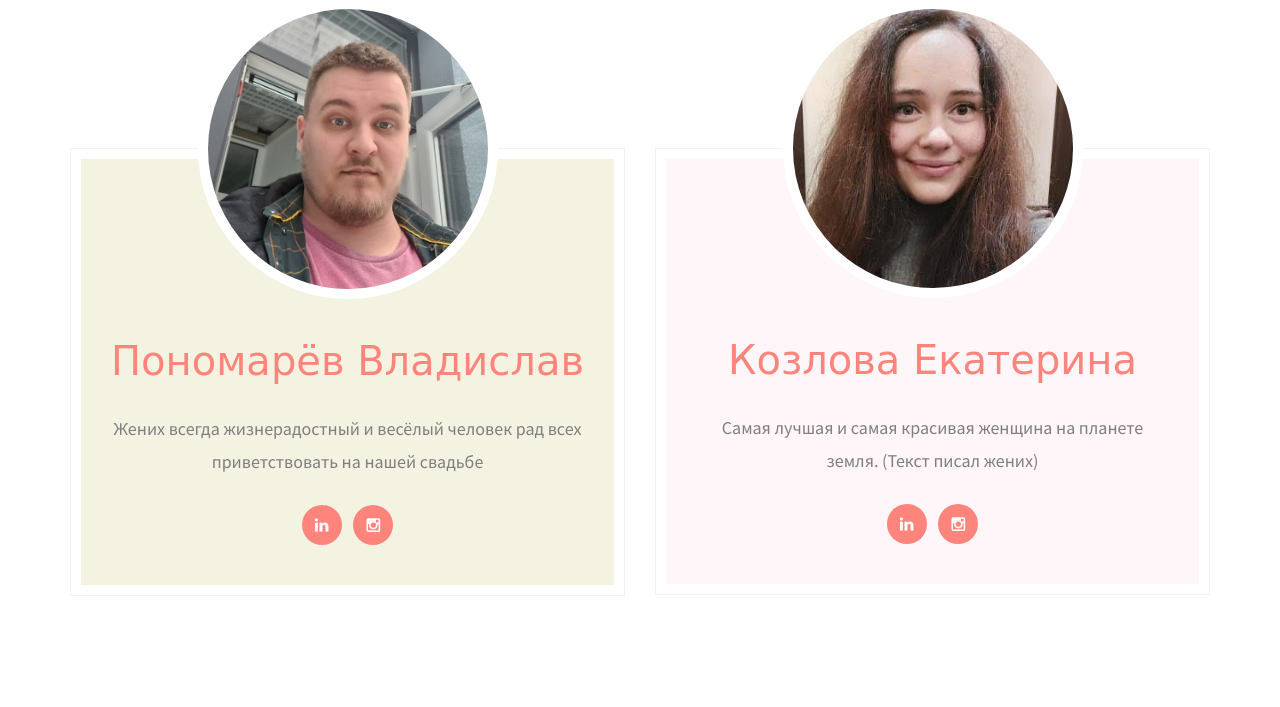
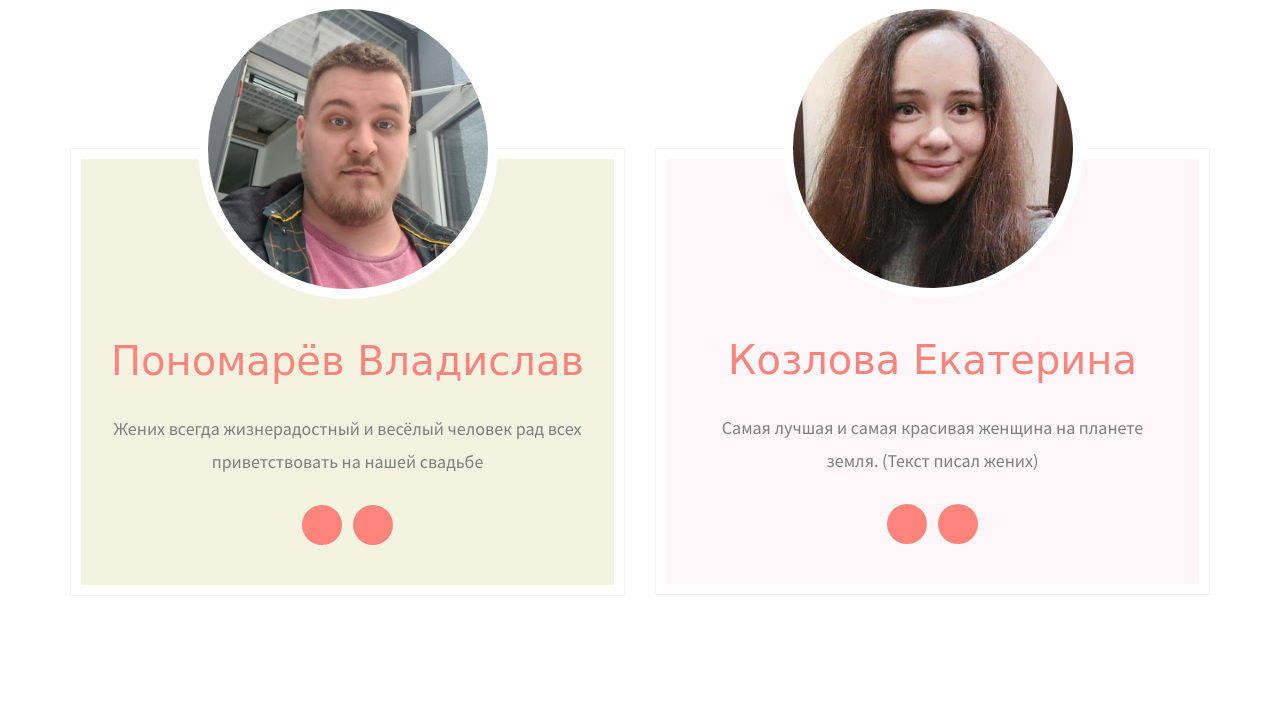
Before and after one commit to PonomaryovVladyslav/wedding, a Django app: page / in a window 1280 px wide. Shown: the part 3673-4380 px from the top of the page. Run offline with Django 3.2, Linux system fonts and the light colour scheme; some libraries are stand-ins or nearby versions; some web fonts are replaced.

Commit message:
update fonts

```diff
--- a/static/css/icomoon.css
+++ b/static/css/icomoon.css
@@ -1,14 +1,3 @@
-@font-face {
-	font-family: 'icomoon';
-	src:url('../fonts/icomoon/icomoon.eot?qtatmt');
-	src:url('../fonts/icomoon/icomoon.eot?qtatmt#iefix') format('embedded-opentype'),
-		url('../fonts/icomoon/icomoon.ttf?qtatmt') format('truetype'),
-		url('../fonts/icomoon/icomoon.woff?qtatmt') format('woff'),
-		url('../fonts/icomoon/icomoon.svg?qtatmt#icomoon') format('svg');
-	font-weight: normal;
-	font-style: normal;
-}
-
 [class^="icon-"], [class*=" icon-"] {
 	font-family: 'icomoon';
 	speak: none;
--- a/static/css/simple-line-icons.css
+++ b/static/css/simple-line-icons.css
@@ -1,14 +1,3 @@
-@font-face {
-  font-family: 'simple-line-icons';
-  src:  url('../fonts/simple-line-icons/Simple-Line-Icons.eot?v=2.2.2');
-  src:  url('../fonts/simple-line-icons/Simple-Line-Icons.eot?#iefix&v=2.2.2') format('embedded-opentype'),
-        url('../fonts/simple-line-icons/Simple-Line-Icons.ttf?v=2.2.2') format('truetype'),
-        url('../fonts/simple-line-icons/Simple-Line-Icons.woff2?v=2.2.2') format('woff2'),
-        url('../fonts/simple-line-icons/Simple-Line-Icons.woff?v=2.2.2') format('woff'),
-        url('../fonts/simple-line-icons/Simple-Line-Icons.svg?v=2.2.2#simple-line-icons') format('svg');
-  font-weight: normal;
-  font-style: normal;
-}
 /*
  Use the following CSS code if you want to have a class per icon.
  Instead of a list of all class selectors, you can use the generic [class*="icon-"] selector, but it's slower:
--- a/static/css/style.css
+++ b/static/css/style.css
@@ -1,10 +1,3 @@
-@font-face {
-    font-family: 'icomoon';
-    src: url("../fonts/icomoon/icomoon.eot?srf3rx");
-    src: url("../fonts/icomoon/icomoon.eot?srf3rx#iefix") format("embedded-opentype"), url("../fonts/icomoon/icomoon.ttf?srf3rx") format("truetype"), url("../fonts/icomoon/icomoon.woff?srf3rx") format("woff"), url("../fonts/icomoon/icomoon.svg?srf3rx#icomoon") format("svg");
-    font-weight: normal;
-    font-style: normal;
-}
 
 /* =======================================================
 *
@@ -511,10 +504,6 @@ h1, h2, h3, h4, h5, h6 {
     fill: #fff;
 }
 
-#qbootstrap-slider-hero {
-    min-height: 800px;
-    background: #fff url(../images/loader.gif) no-repeat center center;
-}
 
 #qbootstrap-slider-hero .flexslider {
     border: none;
--- a/templates/index.html
+++ b/templates/index.html
@@ -14,9 +14,9 @@
     <meta http-equiv="X-UA-Compatible" content="IE=edge">
     <title>Свадьба Влада и Кати 11.09.2021</title>
     <meta name="viewport" content="width=device-width, initial-scale=1">
-    <meta name="description" content="Free HTML5 Template by QBOOTSTRAP.COM"/>
-    <meta name="keywords" content="free html5, free template, free bootstrap, html5, css3, mobile first, responsive"/>
-    <meta name="author" content="QBOOTSTRAP.COM"/>
+    <meta name="description" content="Свадьба Влада и Кати 11.09.2021"/>
+    <meta name="keywords" content="Свадьба"/>
+    <meta name="author" content="Влад"/>
 
     <!--
       //////////////////////////////////////////////////////
@@ -49,11 +49,37 @@
           type='text/css'>
     <link href="https://fonts.googleapis.com/css?family=Clicker+Script" rel="stylesheet">
 
+
     <!-- Animate.css -->
     <link rel="stylesheet" href="{% static 'css/animate.css' %}">
     <!-- Icomoon Icon Fonts-->
+    <style>
+        @font-face {
+            font-family: 'icomoon';
+            src: url("{% static 'fonts/icomoon/icomoon.eot' %}&srf3rx");
+            src: url("{% static 'fonts/icomoon/icomoon.eot' %}&srf3rx#iefix") format("embedded-opentype");
+            url("{% static 'fonts/icomoon/icomoon.ttf' %}&srf3rx") format("truetype");
+            url("{% static 'fonts/icomoon/icomoon.woff' %}&srf3rx") format("woff");
+            url("{% static 'fonts/icomoon/icomoon.svg' %}&srf3rx#icomoon") format("svg");
+            font-weight: normal;
+            font-style: normal;
+        }
+    </style>
     <link rel="stylesheet" href="{% static 'css/icomoon.css' %}">
     <!-- Simple Line Icons -->
+    <style>
+        @font-face {
+            font-family: 'simple-line-icons';
+            src: url('{% static 'fonts/simple-line-icons/Simple-Line-Icons.eot' %}');
+            src: url('{% static 'fonts/simple-line-icons/Simple-Line-Icons.eot' %}&#iefix&v=2.2.2') format('embedded-opentype');
+            src: url('{% static 'fonts/simple-line-icons/Simple-Line-Icons.ttf' %}&v=2.2.2') format('truetype');
+            src: url('{% static 'fonts/simple-line-icons/Simple-Line-Icons.woff2' %}&v=2.2.2') format('woff2');
+            src: url('{% static 'fonts/simple-line-icons/Simple-Line-Icons.woff' %}&v=2.2.2') format('woff');
+            src: url('{% static 'fonts/simple-line-icons/Simple-Line-Icons.svg' %}&v=2.2.2#simple-line-icons') format('svg');
+            font-weight: normal;
+            font-style: normal;
+        }
+    </style>
     <link rel="stylesheet" href="{% static 'css/simple-line-icons.css' %}">
     <!-- Owl Carousel -->
     <link rel="stylesheet" href="{% static 'css/owl.carousel.min.css' %}">
@@ -64,6 +90,7 @@
     <link rel="stylesheet" href="{% static 'css/bootstrap.css' %}">
 
     <link rel="stylesheet" href="{% static 'css/style.css' %}">
+
 
     <!-- Modernizr JS -->
     <script src="{% static 'js/modernizr-2.6.2.min.js' %}"></script>
```
